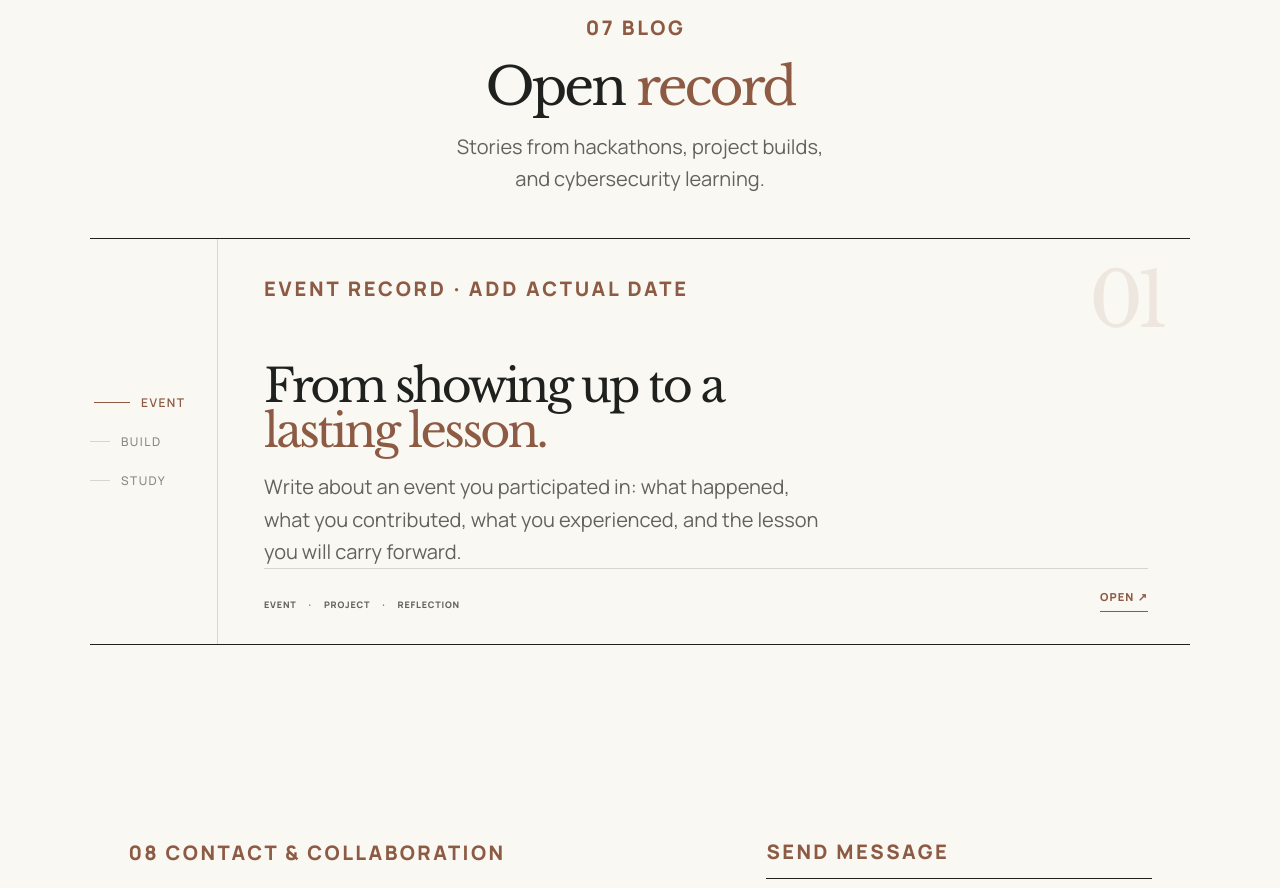
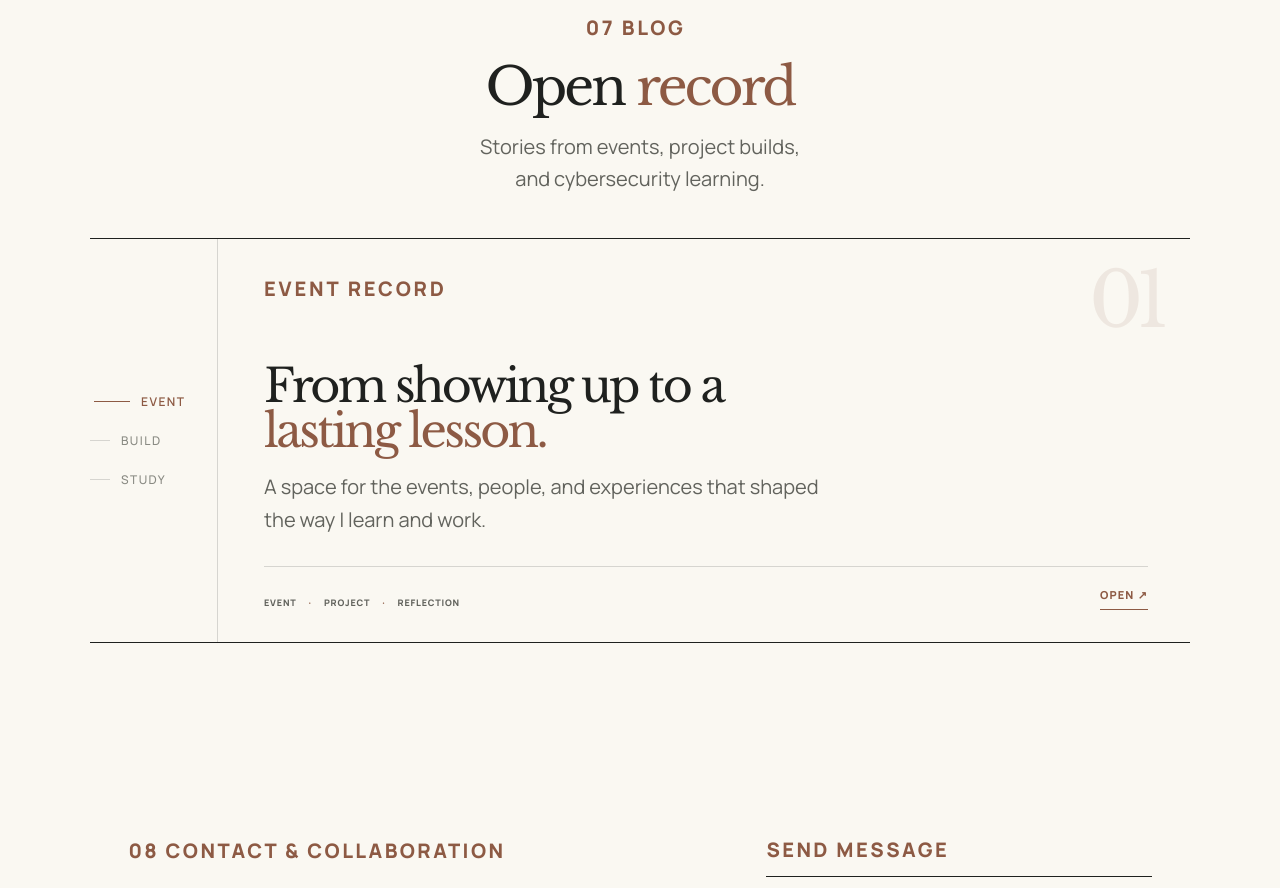
Before and after one commit to avinashk08408/Avinash-portfolio, a React (Vite) app: page / in a window 1280 px wide. Shown: the part 7020-7908 px from the top of the page. Built offline with nearby package versions, Linux system fonts and the light colour scheme; a web font is replaced by a local one.

Commit message:
Keep record dates out of home preview

```diff
--- a/src/components/Activity/Activity.jsx
+++ b/src/components/Activity/Activity.jsx
@@ -12,7 +12,7 @@ const records = [
     titleStart: "From showing up to a",
     titleAccent: "lasting lesson.",
     description:
-      "Write about an event you participated in: what happened, what you contributed, what you experienced, and the lesson you will carry forward.",
+      "A space for the events, people, and experiences that shaped the way I learn and work.",
     tags: ["EVENT", "PROJECT", "REFLECTION"],
     readUrl: `${baseUrl}records.html?category=events`,
   },
@@ -24,7 +24,7 @@ const records = [
     titleStart: "When the first version asks for a",
     titleAccent: "better answer.",
     description:
-      "Use this entry for a real project update: what you started with, which decision changed the work, what you tested, and what you will improve next.",
+      "A running record of ideas turned into working projects, with the decisions and lessons behind each build.",
     tags: ["BUILD", "PROTOTYPE", "TESTING"],
     readUrl: `${baseUrl}records.html?category=build`,
   },
@@ -36,7 +36,7 @@ const records = [
     titleStart: "A security idea worth a",
     titleAccent: "closer look.",
     description:
-      "Use this entry after studying a cybersecurity concept. Explain what became clearer, why it matters, and which safe learning task you will explore next.",
+      "Notes on cybersecurity concepts, practical experiments, and the questions I am exploring next.",
     tags: ["SECURITY", "LEARNING", "SYSTEMS"],
     readUrl: `${baseUrl}records.html?category=study`,
   },
@@ -62,7 +62,7 @@ export default function Activity() {
         </h2>
 
         <p>
-          Stories from hackathons, project builds,
+          Stories from events, project builds,
           <br />
           and cybersecurity learning.
         </p>
@@ -103,7 +103,7 @@ export default function Activity() {
           </span>
 
           <p className="open-record__category">
-            {activeRecord.category} · {activeRecord.date}
+            {activeRecord.category}
           </p>
 
           <h3>
```
